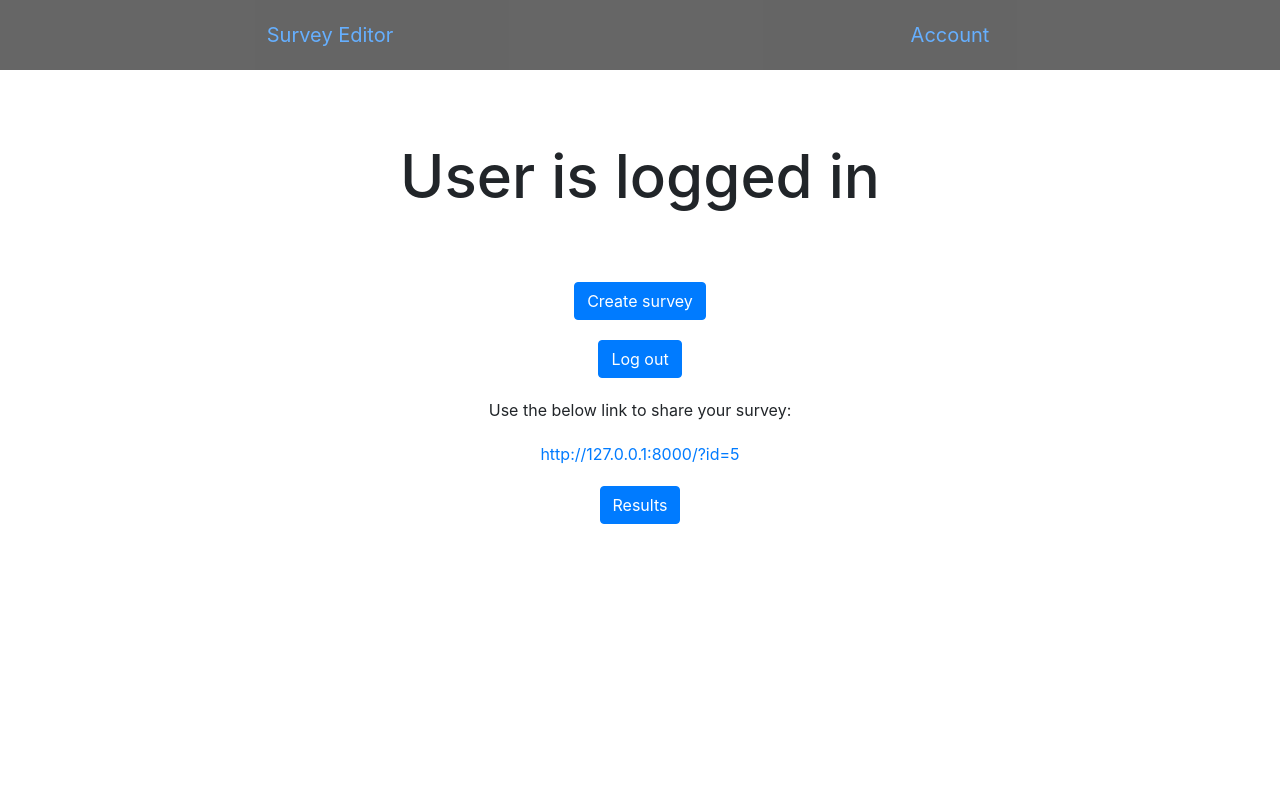
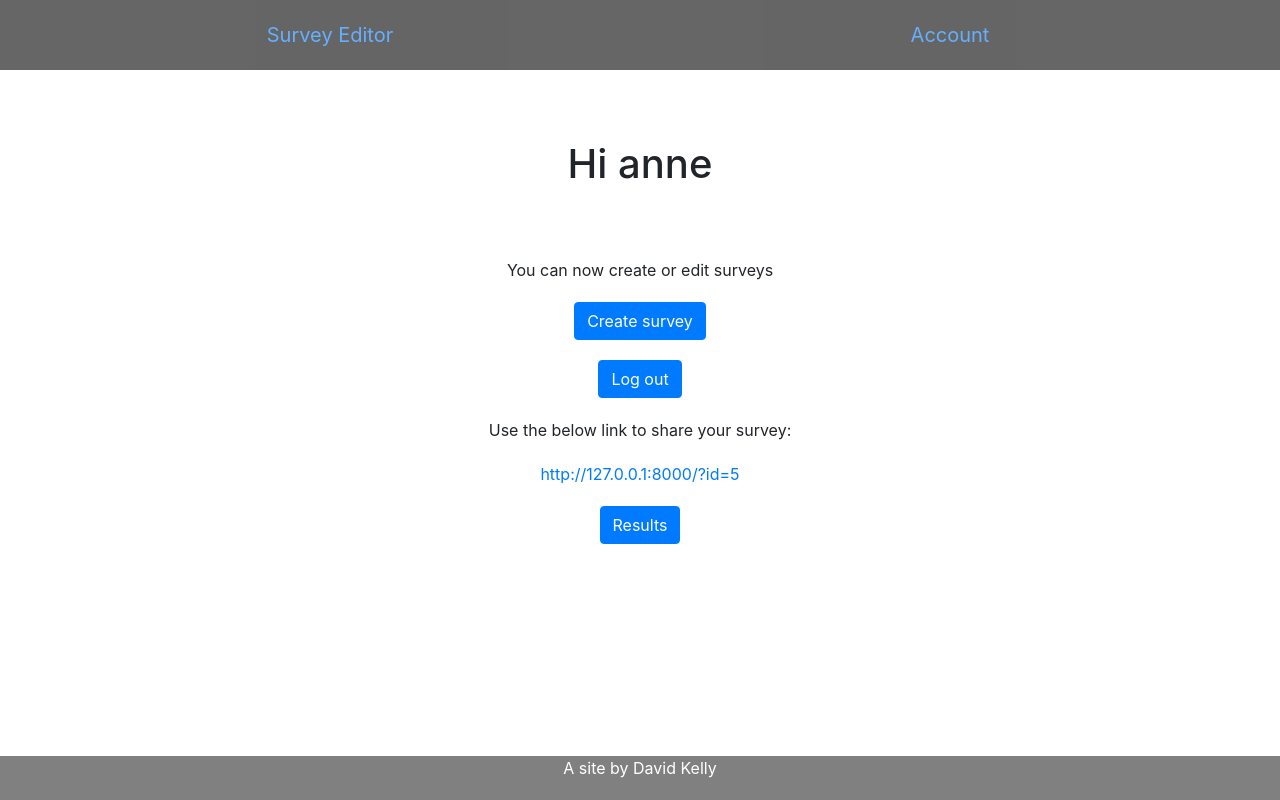
Before and after one commit to WhateverMars/surveyhub, a Django app: page /account in a window 1280 px wide. Run offline with Django 3.2, Linux system fonts and the light colour scheme; a user stored in the database is signed in; data comes from the database, SQL or seed files in the repository; both versions use the stored data as it was after the commit; some libraries are stand-ins or nearby versions.

Commit message:
added footer and added username to account page

```diff
--- a/survey/static/survey/queries.css
+++ b/survey/static/survey/queries.css
@@ -4,6 +4,9 @@
         padding:10px;
     }
 
+    h1{
+        font-size:60px;
+    }
     .nav-item{
         vertical-align: middle;
     }
@@ -52,7 +55,7 @@
     }
 
     .nav{
-        padding:0px;
+        padding: 2px;
     }
 
     .nav-item{
@@ -61,6 +64,7 @@
 
     h1{
         margin:auto;
+        font-size: 40px;
     }
     .subhead{
         padding:5%;
--- a/survey/static/survey/styles.css
+++ b/survey/static/survey/styles.css
@@ -3,6 +3,11 @@
     margin: 0px;
     padding: 0px;
     box-sizing:border-box;
+}
+
+html{
+    position: relative;
+    min-height: 100%;
 }
 
 .nav{
@@ -26,10 +31,12 @@ h1{
     margin-bottom:50px;
     text-align:center;
     padding:20px;
-    font-size:60px;
+    font-size:40px;
 }
 
-
+body{
+    margin: 0 0 100px;
+}
 
 .home{
     color:white;
@@ -112,7 +119,14 @@ p{
     justify-content: center;
 }
 
-footer{
+.footer{
     text-align:center;
-    margin-top:17%;
+    position: absolute;
+    left: 0;
+    bottom: 0;
+    width: 100%;
+    padding-top: 20;
+    padding-bottom: 20px;
+    background-color: gray;
+    color: white;
 }
--- a/survey/templates/survey/layout.html
+++ b/survey/templates/survey/layout.html
@@ -28,5 +28,8 @@
         <div class="bodymain">
         {% block body %}{% endblock %}
         </div>
+        <footer class="footer">
+            A site by David Kelly
+        </footer>
     </body>
 </html>
--- a/survey/views.py
+++ b/survey/views.py
@@ -60,7 +60,7 @@ def account(request):
 
     # if the user is already logged in
     if request.user.is_authenticated:
-        return alert(request,'User is logged in','')
+        return alert(request,'Hi ' + request.user.username,'You can now create or edit surveys')
 
     if request.method == "POST":
         # retrieve posted data
```
Also changed, not shown: db.sqlite3.
